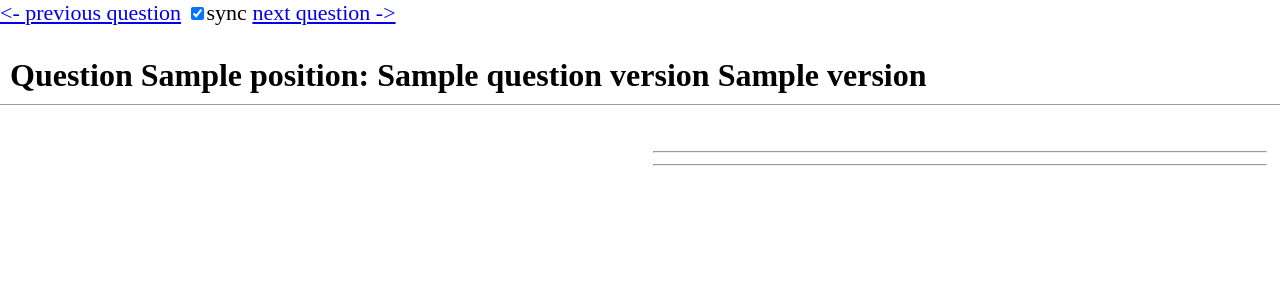
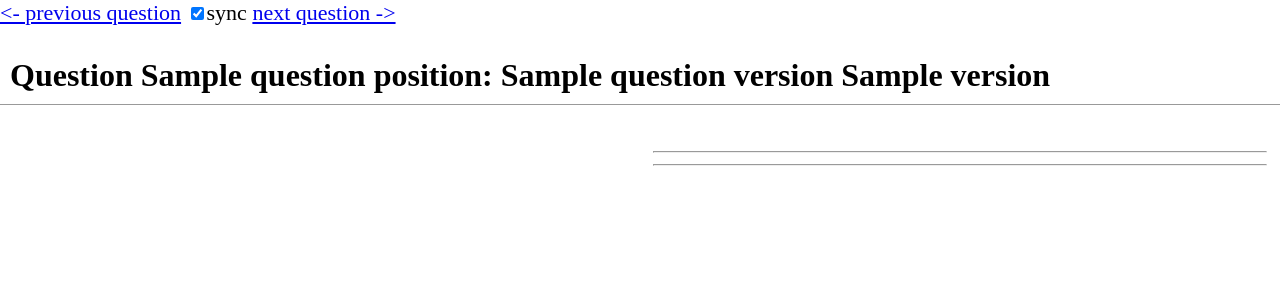
Before and after one commit to helfer/ibo2013, a Django app: template templates/staff_discussion.html in a window 1280 px wide. Shown: the top 300 px of the page. Run offline with Django 3.2, Linux system fonts and the light colour scheme; the template is opened without the code that fills it: most values are stand-ins (such as "Sample title", 1, 10 or a date in 2020).

Commit message:
Quickfix previous commit

```diff
--- a/templates/staff_discussion.html
+++ b/templates/staff_discussion.html
@@ -56,7 +56,7 @@ $(window).load(function(){
 <input type="checkbox" id="do_sync" checked/><label for="do_sync">sync</label>
 <a href="../{{ question_position|add:'1'}}">next question -&gt;</a>
 <br style="clear: both;">
-<h1>Question {{question.position}}: <strong>{{ question.name }}</strong> version {{vnode.version}}</h1>
+<h1>Question {{question_position}}: <strong>{{ question.name }}</strong> version {{vnode.version}}</h1>
 
 <div class="coll">
 {% for q in struct %}
```
